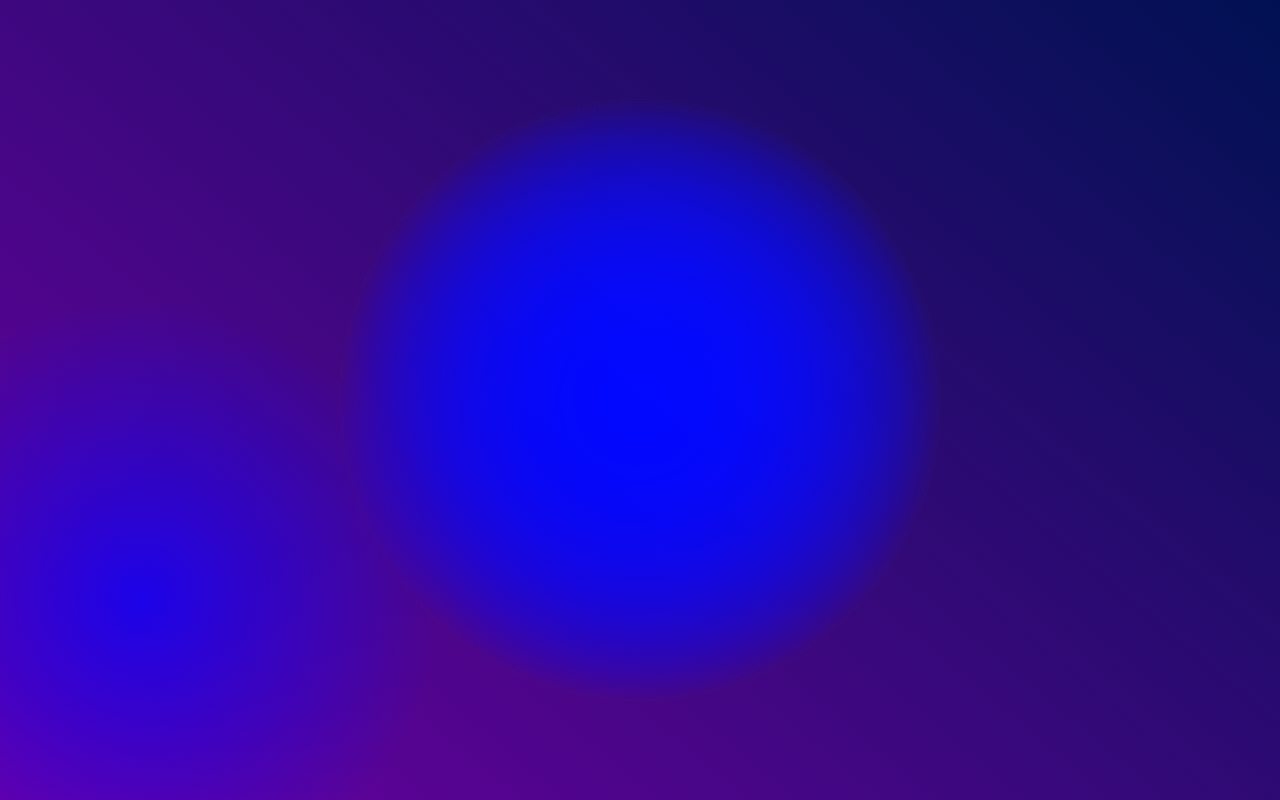
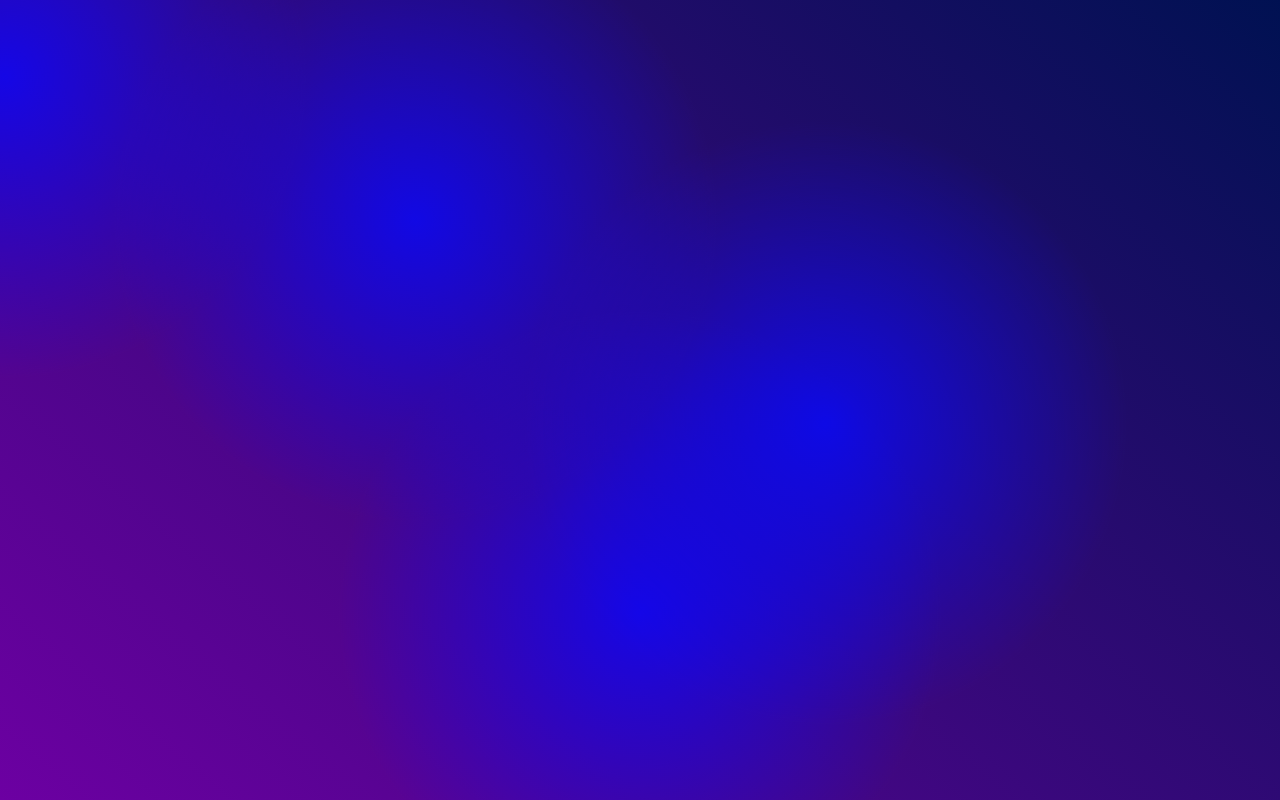
Before and after one commit to TNorsang/CareerPulse, a Next.js app: page / in a window 1280 px wide. Built offline with nearby package versions, Linux system fonts and the light colour scheme.

Commit message:
added animations to all gs

```diff
--- a/app/styles/globals.css
+++ b/app/styles/globals.css
@@ -88,6 +88,8 @@ body {
     height: var(--circle-size);
     top: calc(50% - var(--circle-size) / 2);
     left: calc(50% - var(--circle-size) / 2);
+    transform-origin: center center;
+    animation: moveVertical 30s ease infinite;
     opacity: 1;
   }
 
@@ -104,6 +106,8 @@ body {
     height: var(--circle-size);
     top: calc(50% - var(--circle-size) / 2);
     left: calc(50% - var(--circle-size) / 2);
+    transform-origin: calc(50% - 400px);
+    animation: moveInCircle 20s reverse infinite;
     opacity: 1;
   }
   .g3 {
@@ -119,6 +123,8 @@ body {
     height: var(--circle-size);
     top: calc(50% - var(--circle-size) / 2 + 200px);
     left: calc(50% - var(--circle-size) / 2 - 500px);
+    transform-origin: calc(50% + 400px);
+    animation: moveInCircle 40s linear infinite;
     opacity: 1;
   }
   .g4 {
@@ -134,6 +140,8 @@ body {
     height: var(--circle-size);
     top: calc(50% - var(--circle-size) / 2);
     left: calc(50% - var(--circle-size) / 2);
+    transform-origin: calc(50% - 200px);
+    animation: moveHorizontal 40s ease infinite;
     opacity: 1;
   }
   .g5 {
@@ -149,6 +157,8 @@ body {
     height: var(--circle-size);
     top: calc(50% - var(--circle-size) / 2);
     left: calc(50% - var(--circle-size) / 2);
+    transform-origin: calc(50% - 800px) calc(50% + 200px);
+    animation: moveInCircle 20s ease infinite;
     opacity: 1;
   }
 }
```
